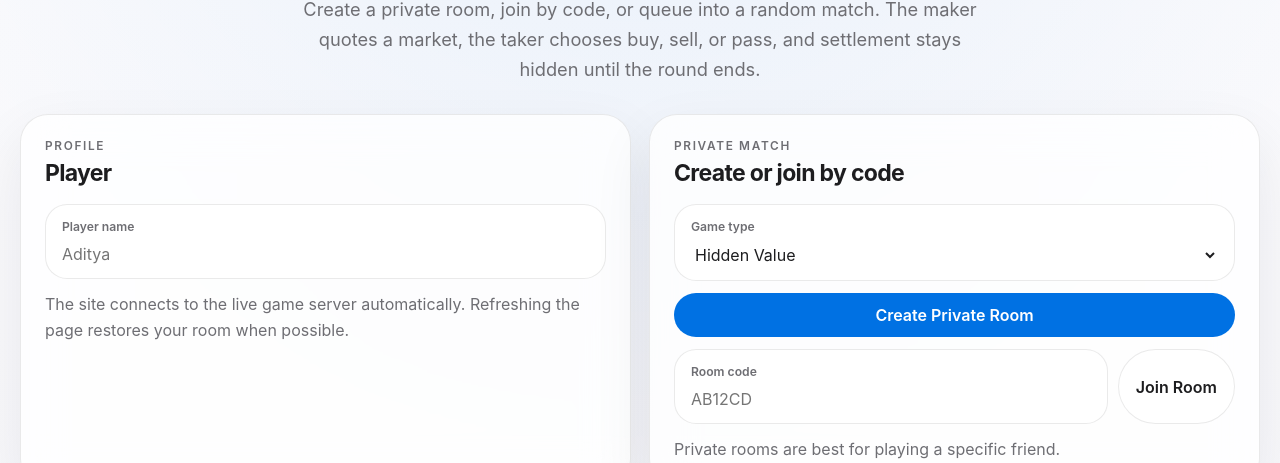
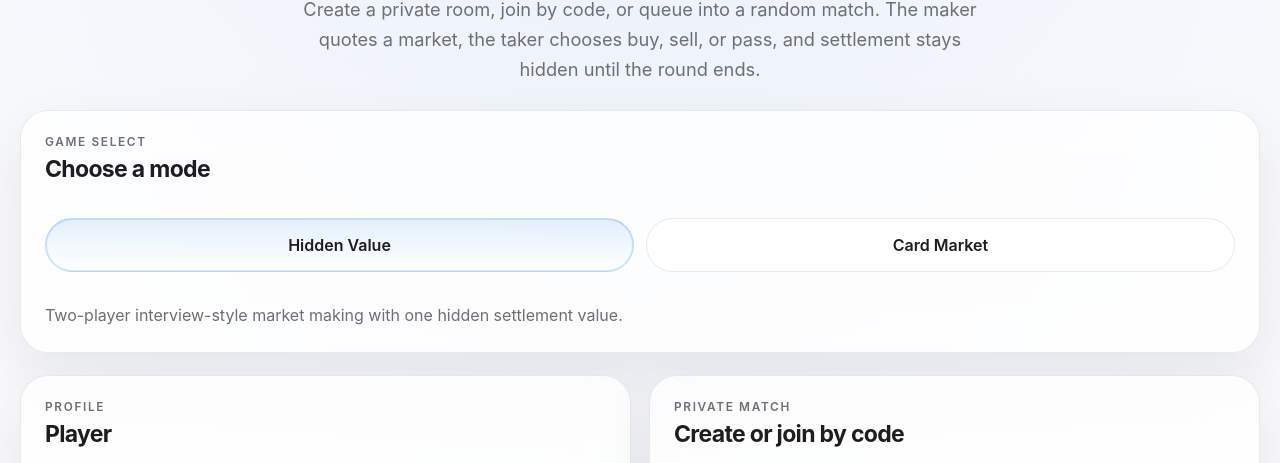
Before and after one commit to aditya1909-bit/market-making-sim, a plain HTML site: page index.html in a window 1280 px wide. Shown: the part 315-778 px from the top of the page. Drawn offline with Linux system fonts and the light colour scheme.

Commit message:
Seperatation

```diff
--- a/app.js
+++ b/app.js
@@ -4,6 +4,7 @@
   const STORAGE_KEYS = {
     backendUrl: "market-making-sim.backend-url",
     playerName: "market-making-sim.player-name",
+    selectedGameType: "market-making-sim.selected-game-type",
     session: "market-making-sim.session",
     clientId: "market-making-sim.client-id",
   };
@@ -11,7 +12,11 @@
   const elements = {
     connectionStatus: document.getElementById("connection-status"),
     playerName: document.getElementById("player-name"),
-    gameType: document.getElementById("game-type"),
+    heroTitle: document.getElementById("hero-title"),
+    heroText: document.getElementById("hero-text"),
+    modeDescription: document.getElementById("mode-description"),
+    toggleHiddenValue: document.getElementById("toggle-hidden-value"),
+    toggleCardMarket: document.getElementById("toggle-card-market"),
     setupMessage: document.getElementById("setup-message"),
     createRoom: document.getElementById("create-room"),
     joinCode: document.getElementById("join-code"),
@@ -20,8 +25,10 @@
     queueMatch: document.getElementById("queue-match"),
     cancelQueue: document.getElementById("cancel-queue"),
     queueStatus: document.getElementById("queue-status"),
+    queueTitle: document.getElementById("queue-title"),
     playBotMaker: document.getElementById("play-bot-maker"),
     playBotTaker: document.getElementById("play-bot-taker"),
+    botTitle: document.getElementById("bot-title"),
     roomCodeDisplay: document.getElementById("room-code-display"),
     copyRoomCode: document.getElementById("copy-room-code"),
     readyToggle: document.getElementById("ready-toggle"),
@@ -81,6 +88,7 @@
   const state = {
     backendUrl: "",
     playerName: "",
+    selectedGameType: "hidden_value",
     roomId: null,
     roomCode: null,
     playerId: null,
@@ -170,6 +178,41 @@
       return "None shown.";
     }
     return cards.map((card) => formatCard(card)).join("  ");
+  }
+
+  function selectedGameType() {
+    return state.selectedGameType === "card_market" ? "card_market" : "hidden_value";
+  }
+
+  function setSelectedGameType(gameType) {
+    state.selectedGameType = gameType === "card_market" ? "card_market" : "hidden_value";
+    safeStorageSet(STORAGE_KEYS.selectedGameType, state.selectedGameType);
+    renderModeSelection();
+    render();
+  }
+
+  function renderModeSelection() {
+    const gameType = selectedGameType();
+    const isCardGame = gameType === "card_market";
+
+    elements.toggleHiddenValue.classList.toggle("mode-toggle-active", !isCardGame);
+    elements.toggleCardMarket.classList.toggle("mode-toggle-active", isCardGame);
+
+    setText(elements.heroTitle, isCardGame ? "Private cards. Public reveals. Live markets." : "One hidden value. One market.");
+    setText(
+      elements.heroText,
+      isCardGame
+        ? "Create a private card-market room, deal hidden hands, reveal board cards one by one, and trade a live market on a card-derived property."
+        : "Create a private room, join by code, or queue into a random match. The maker quotes a market, the taker chooses buy, sell, or pass, and settlement stays hidden until the round ends."
+    );
+    setText(
+      elements.modeDescription,
+      isCardGame
+        ? "Multiplayer card-market play with 2 to 10 players, rotating makers, private hands, and sequential board reveals."
+        : "Two-player interview-style market making with one hidden settlement value."
+    );
+    setText(elements.queueTitle, isCardGame ? "Random queue is only for Hidden Value" : "Queue into the next game");
+    setText(elements.botTitle, isCardGame ? "RL bot is only for Hidden Value" : "Play the trained model");
   }
 
   function normalizeBackendUrl(input) {
@@ -555,7 +598,7 @@
   async function createRoom() {
     try {
       const name = requirePlayerName();
-      const gameType = elements.gameType.value || "hidden_value";
+      const gameType = selectedGameType();
       const payload = await api("/api/rooms", { method: "POST", body: { name, gameType } });
       setActionMessage(`Created room ${payload.roomCode}.`);
       await connectToRoom(payload);
@@ -565,6 +608,10 @@
   }
 
   async function createBotRoom(humanRole) {
+    if (selectedGameType() === "card_market") {
+      setActionMessage("The RL bot is only available for Hidden Value right now.", true);
+      return;
+    }
     try {
       const name = requirePlayerName();
       const payload = await api("/api/bot-rooms", { method: "POST", body: { name, humanRole } });
@@ -591,6 +638,10 @@
   }
 
   async function queueRandomMatch() {
+    if (selectedGameType() === "card_market") {
+      setQueueStatus("Random matchmaking is only available for Hidden Value right now.", true);
+      return;
+    }
     if (state.queueTicketId || state.queueJoinPending) {
       return;
     }
@@ -826,6 +877,7 @@
     const game = roomState?.game || null;
     const gameType = roomState?.gameType || "hidden_value";
     const isCardGame = gameType === "card_market";
+    const selectedType = selectedGameType();
     const role = roomState?.role || "";
     const you = !isCardGame ? (role === "market_maker" ? game?.maker : role === "market_taker" ? game?.taker : null) : null;
     const opponent = !isCardGame ? (role === "market_maker" ? game?.taker : role === "market_taker" ? game?.maker : null) : null;
@@ -916,15 +968,15 @@
     elements.takerBuy.disabled = !canTake;
     elements.takerSell.disabled = !canTake;
     elements.takerPass.disabled = !canTake;
-    elements.queueMatch.disabled = Boolean(state.queueTicketId) || Boolean(state.roomCode);
+    elements.queueMatch.disabled = selectedType === "card_market" || Boolean(state.queueTicketId) || Boolean(state.roomCode);
     if (state.queueJoinPending) {
       elements.queueMatch.disabled = true;
     }
     elements.cancelQueue.disabled = !state.queueTicketId;
     elements.createRoom.disabled = Boolean(state.roomCode);
     elements.joinRoom.disabled = Boolean(state.roomCode);
-    elements.playBotMaker.disabled = Boolean(state.roomCode);
-    elements.playBotTaker.disabled = Boolean(state.roomCode);
+    elements.playBotMaker.disabled = selectedType === "card_market" || Boolean(state.roomCode);
+    elements.playBotTaker.disabled = selectedType === "card_market" || Boolean(state.roomCode);
 
     elements.bidInput.disabled = !canQuote;
     elements.askInput.disabled = !canQuote;
@@ -942,6 +994,8 @@
 
   elements.createRoom.addEventListener("click", createRoom);
   elements.joinRoom.addEventListener("click", joinRoom);
+  elements.toggleHiddenValue.addEventListener("click", () => setSelectedGameType("hidden_value"));
+  elements.toggleCardMarket.addEventListener("click", () => setSelectedGameType("card_market"));
   elements.queueMatch.addEventListener("click", queueRandomMatch);
   elements.cancelQueue.addEventListener("click", cancelQueue);
   elements.playBotMaker.addEventListener("click", () => createBotRoom("market_maker"));
@@ -972,9 +1026,11 @@
 
   elements.playerName.value = safeStorageGet(STORAGE_KEYS.playerName) || "";
   state.playerName = elements.playerName.value.trim();
+  state.selectedGameType = safeStorageGet(STORAGE_KEYS.selectedGameType) || "hidden_value";
   state.backendUrl = defaultBackendUrl();
   state.clientId = getOrCreateClientId();
 
+  renderModeSelection();
   render();
   resumePreviousSession();
 })();
--- a/index.html
+++ b/index.html
@@ -22,12 +22,27 @@
 
         <div class="hero-copy">
           <p class="eyebrow">Room-based market making</p>
-          <h1>One hidden value. One market.</h1>
-          <p class="hero-text">
-            Create a private room, join by code, or queue into a random match. The maker quotes a market, the taker
-            chooses buy, sell, or pass, and settlement stays hidden until the round ends.
+          <h1 id="hero-title">One hidden value. One market.</h1>
+          <p id="hero-text" class="hero-text">
+            Create a private room, join by code, or queue into a random match. The maker quotes a market, the taker chooses buy, sell, or pass, and settlement stays hidden until the round ends.
           </p>
         </div>
+      </section>
+
+      <section class="mode-switch card">
+        <div class="card-head">
+          <div>
+            <p class="eyebrow">Game Select</p>
+            <h2>Choose a mode</h2>
+          </div>
+        </div>
+        <div class="toggle-row">
+          <button id="toggle-hidden-value" class="mode-toggle mode-toggle-active" type="button">Hidden Value</button>
+          <button id="toggle-card-market" class="mode-toggle" type="button">Card Market</button>
+        </div>
+        <p id="mode-description" class="body-copy subtle-copy">
+          Two-player interview-style market making with one hidden settlement value.
+        </p>
       </section>
 
       <section class="setup-grid">
@@ -57,13 +72,6 @@
             </div>
           </div>
           <div class="action-stack">
-            <label class="field-card">
-              <span class="mini-label">Game type</span>
-              <select id="game-type">
-                <option value="hidden_value">Hidden Value</option>
-                <option value="card_market">Card Market</option>
-              </select>
-            </label>
             <button id="create-room" class="primary-button">Create Private Room</button>
             <div class="join-row">
               <label class="field-card join-card">
@@ -80,7 +88,7 @@
           <div class="card-head">
             <div>
               <p class="eyebrow">Random match</p>
-              <h2>Queue into the next game</h2>
+              <h2 id="queue-title">Queue into the next game</h2>
             </div>
           </div>
           <div class="action-stack">
@@ -94,7 +102,7 @@
           <div class="card-head">
             <div>
               <p class="eyebrow">RL bot</p>
-              <h2>Play the trained model</h2>
+              <h2 id="bot-title">Play the trained model</h2>
             </div>
           </div>
           <div class="action-stack">
--- a/styles.css
+++ b/styles.css
@@ -50,6 +50,7 @@ select {
 }
 
 .hero,
+.mode-switch,
 .hero-nav,
 .setup-grid,
 .session-grid,
@@ -102,6 +103,7 @@ select {
 .status-inline,
 .nav-controls,
 .action-stack,
+.toggle-row,
 .join-row,
 .players-list,
 .preset-row {
@@ -169,6 +171,10 @@ h1 {
 .setup-grid {
   grid-template-columns: repeat(2, minmax(0, 1fr));
   margin-top: 22px;
+}
+
+.mode-switch {
+  margin-top: 18px;
 }
 
 .session-grid,
@@ -293,6 +299,11 @@ h2 {
 .action-stack {
   flex-direction: column;
   gap: 12px;
+}
+
+.toggle-row {
+  gap: 12px;
+  flex-wrap: wrap;
 }
 
 .subtle-copy {
@@ -460,6 +471,21 @@ button:disabled {
   transform: none;
 }
 
+.mode-toggle {
+  flex: 1 1 220px;
+  padding: 16px 18px;
+  border: 1px solid var(--line);
+  background: rgba(255, 255, 255, 0.84);
+  color: var(--ink);
+  box-shadow: inset 0 0 0 1px transparent;
+}
+
+.mode-toggle.mode-toggle-active {
+  background: linear-gradient(180deg, var(--blue-soft), rgba(255, 255, 255, 0.96));
+  border-color: rgba(0, 113, 227, 0.22);
+  box-shadow: inset 0 0 0 1px rgba(0, 113, 227, 0.16);
+}
+
 .primary-button {
   color: white;
   background: var(--blue);
```
